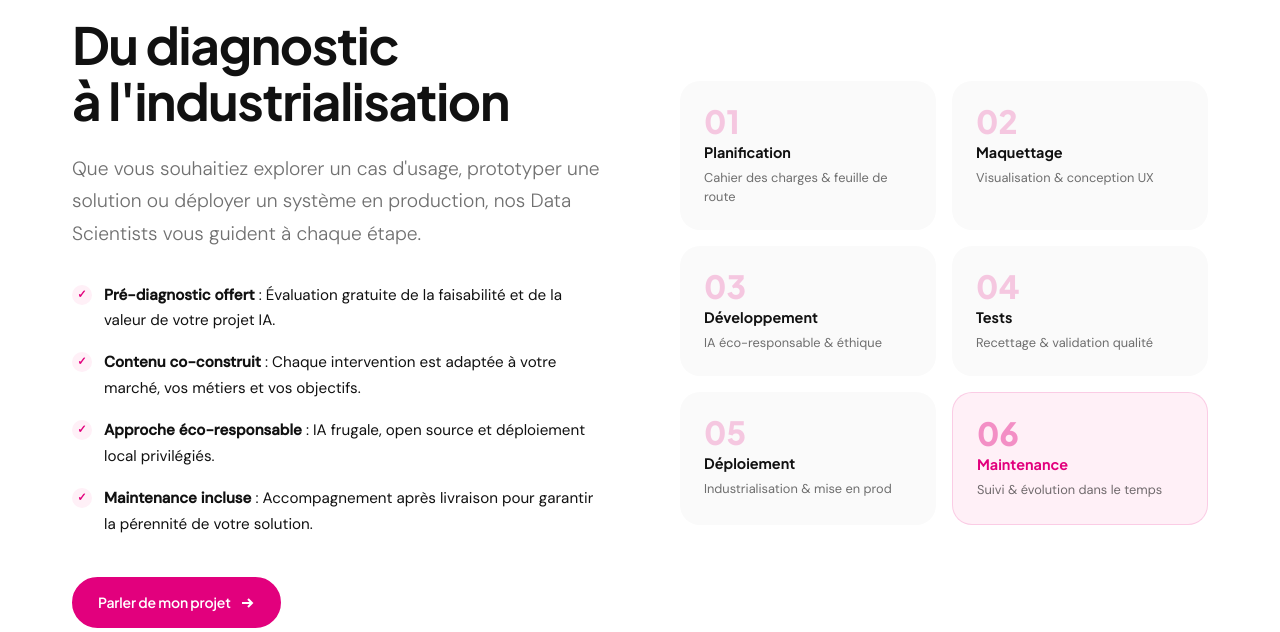
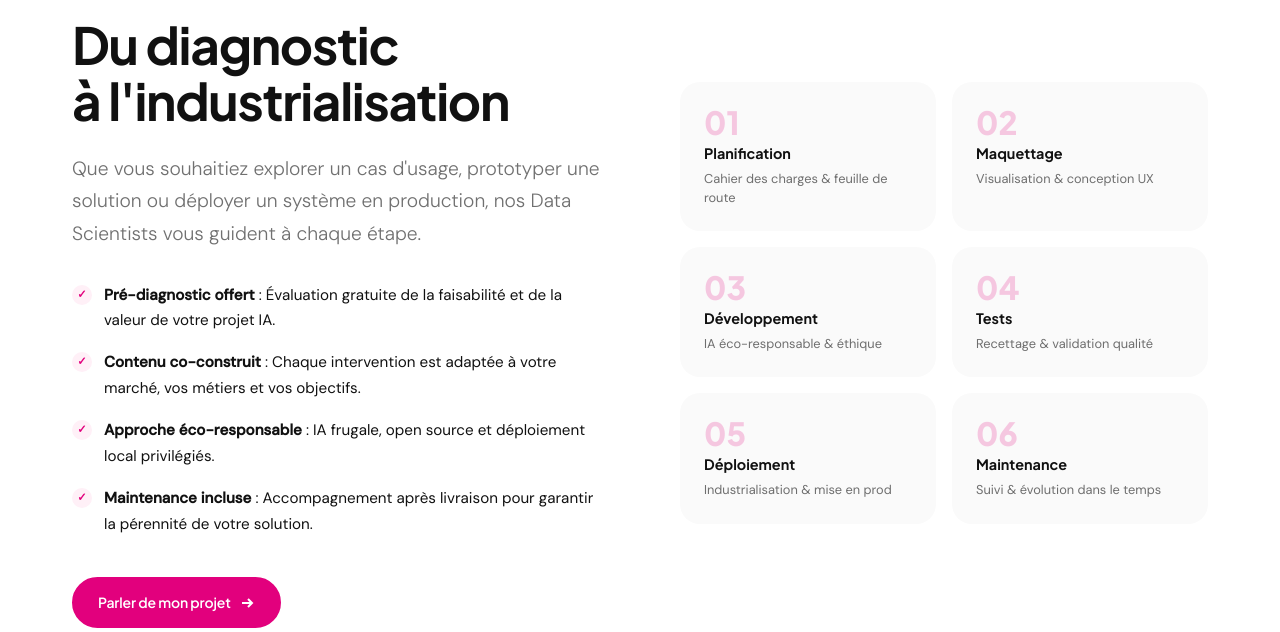
Before and after one commit to LAB-IA-Loire-valley/LAB-IA-Loire-valley.github.io, a WordPress theme: template wordpress-dev/theme/page-templates/template-notre-offre.php in a window 1280 px wide. Shown: the part 3007-3639 px from the top of the page. Run offline with PHP 8.4 and a stand-in for WordPress, Linux system fonts and the light colour scheme; the site name, menu and one post (Sample post) are stand-ins, and other content is empty; some libraries are stand-ins or nearby versions.

Commit message:
fix(theme): désaccentuer l'étape 06 « Maintenance » (/notre-offre)
Retrait du surlignage rose (fond magenta + bordure + titre magenta) ;
l'étape reprend le style neutre des étapes 01–05. Texte inchangé.

```diff
--- a/wordpress-dev/theme/page-templates/template-notre-offre.php
+++ b/wordpress-dev/theme/page-templates/template-notre-offre.php
@@ -248,9 +248,9 @@ get_header();
             <div style="font-family:var(--font-display);font-size:.9rem;font-weight:700;margin-top:4px;">Déploiement</div>
             <div style="font-size:.8rem;color:var(--ink-60);margin-top:4px;line-height:1.5;">Industrialisation &amp; mise en prod</div>
           </div>
-          <div style="padding:24px;background:var(--magenta-faint);border-radius:var(--radius-lg); border:1px solid rgba(226,0,125,.15);">
-            <div style="font-family:var(--font-display);font-size:2rem;font-weight:800;color:var(--magenta);opacity:.4;line-height:1;">06</div>
-            <div style="font-family:var(--font-display);font-size:.9rem;font-weight:700;margin-top:4px;color:var(--magenta);">Maintenance</div>
+          <div style="padding:24px;background:var(--offwhite);border-radius:var(--radius-lg);">
+            <div style="font-family:var(--font-display);font-size:2rem;font-weight:800;color:var(--magenta);opacity:.2;line-height:1;">06</div>
+            <div style="font-family:var(--font-display);font-size:.9rem;font-weight:700;margin-top:4px;">Maintenance</div>
             <div style="font-size:.8rem;color:var(--ink-60);margin-top:4px;line-height:1.5;">Suivi &amp; évolution dans le temps</div>
           </div>
         </div>
```
